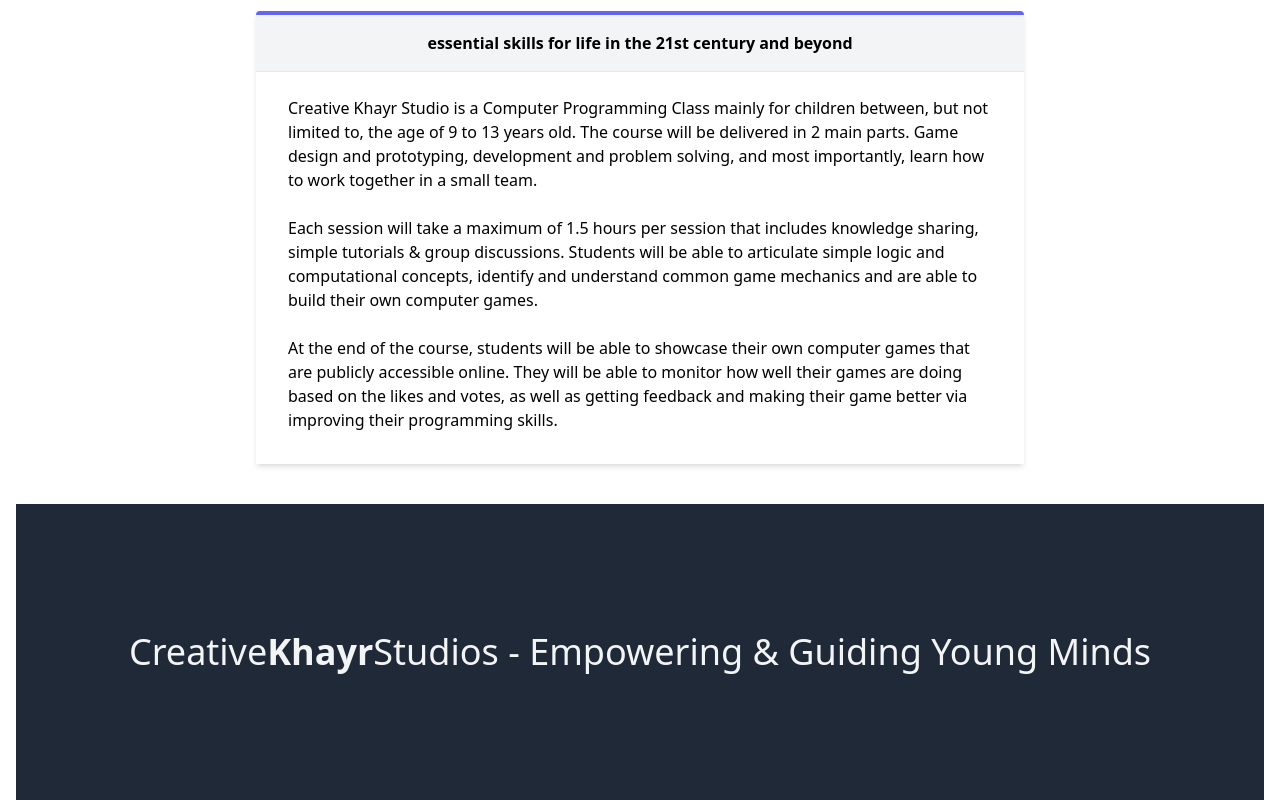
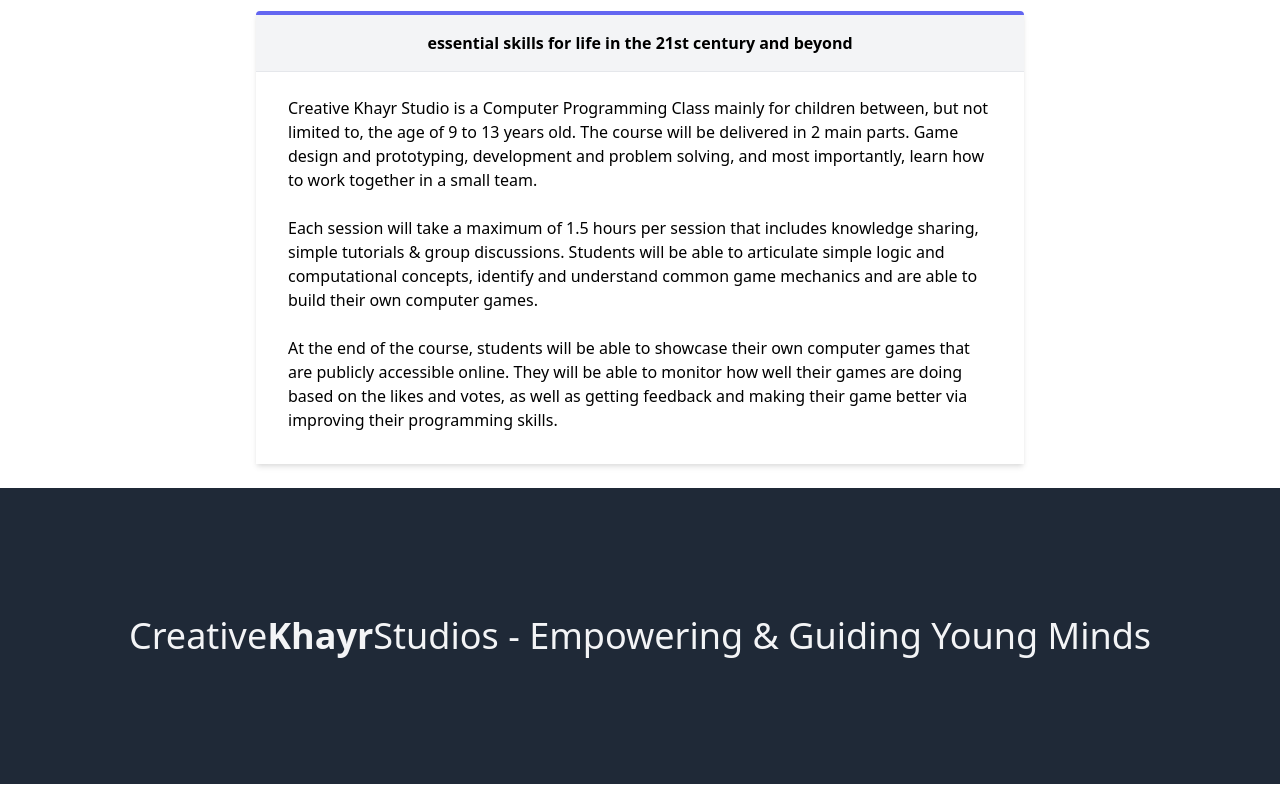
Before and after one commit to autismrites/autismrites.github.io, a Nuxt app: page / in a window 1280 px wide. Shown: the part 595-1395 px from the top of the page. Built offline with nearby package versions, Linux system fonts and the light colour scheme.

Commit message:
udpate css

```diff
--- a/layouts/default.vue
+++ b/layouts/default.vue
@@ -36,7 +36,7 @@
     </div>
 
     <Nuxt />
-    <div class="py-32 bg-gray-800">
+    <div class="py-32 bg-gray-800 -m-4">
       <h1 class="text-4xl text-gray-100 mx-auto text-center">
         Creative<span class="font-bold">Khayr</span>Studios -
         <span class="font-light">Empowering & Guiding Young Minds</span>
```
